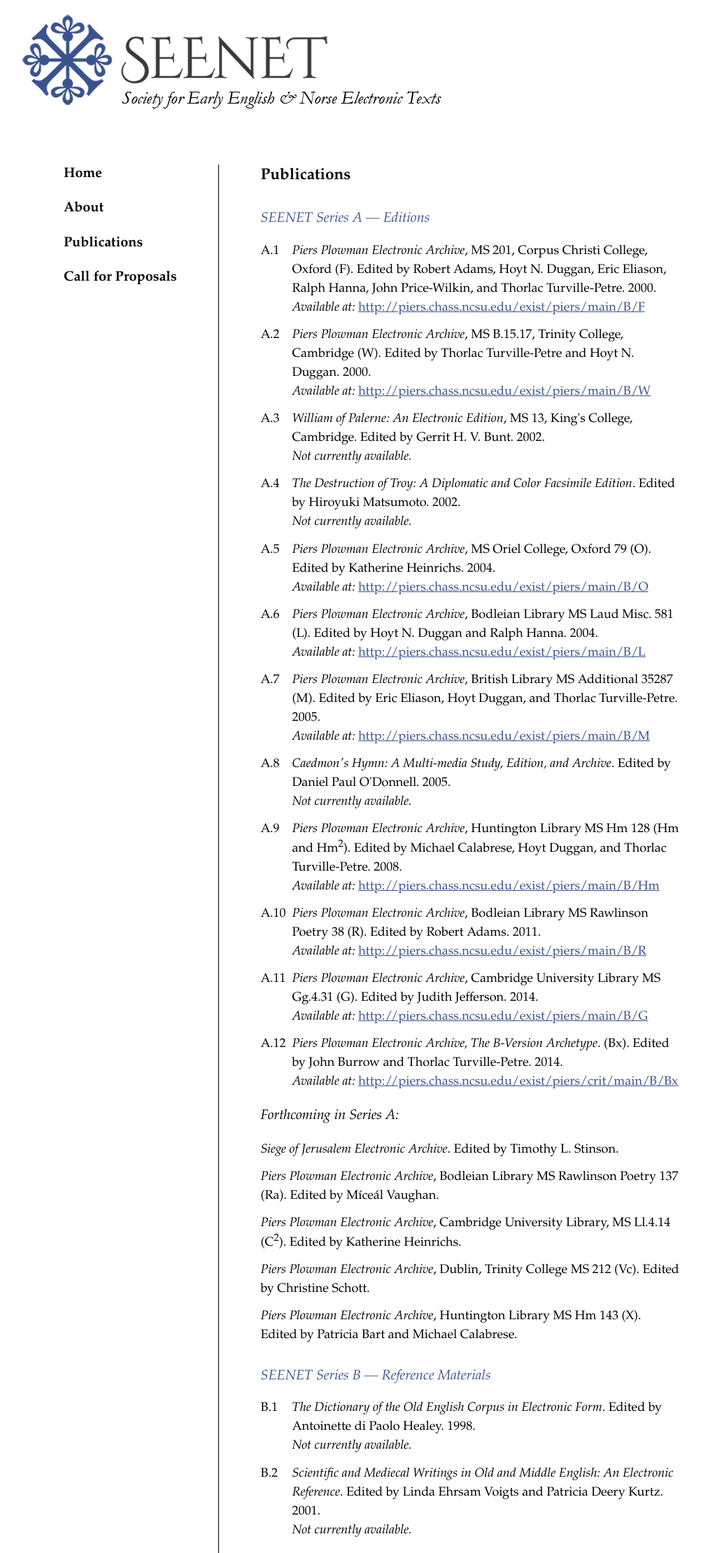
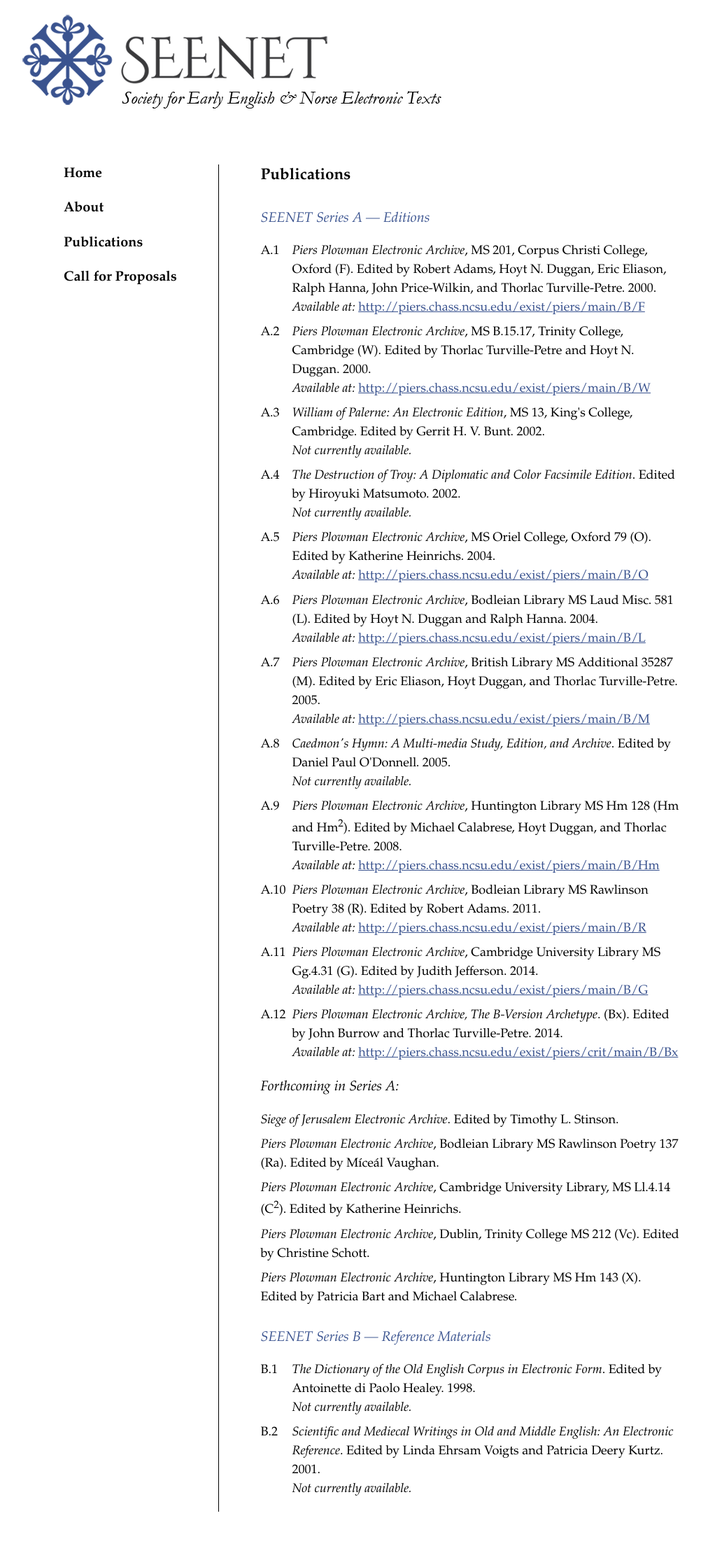
Before and after one commit to seenet-medieval/seenet-medieval.github.io, a Jekyll site: the page built from publications.html, in a window 1280 px wide. Shown: the whole page at 70% size, without its empty margins (93-1095 px from the left). Built offline with Jekyll 4.4.1, drawn with Linux system fonts in a browser that asks for light colours; after the commit the page ends 2160 px from its top, so only the background shows below that.

Commit message:
Revert "Style updates"
This reverts commit 609befbe1d4efdf570417185339a641a0d48c4e6.

```diff
--- a/css/seenet.scss
+++ b/css/seenet.scss
@@ -134,7 +134,7 @@
     /* width: 100%; */
 
     &:not(:last-of-type) span.list_entry {
-    	padding-bottom:1.5ex;
+    	padding-bottom:1ex;
     }
 
 	}
@@ -165,10 +165,6 @@
 	&:visited {
 		color:$desat_color;
 	}
-}
-
-sup {
-	line-height:1;
 }
 
 /* Responsive display for smaller devices */
```
